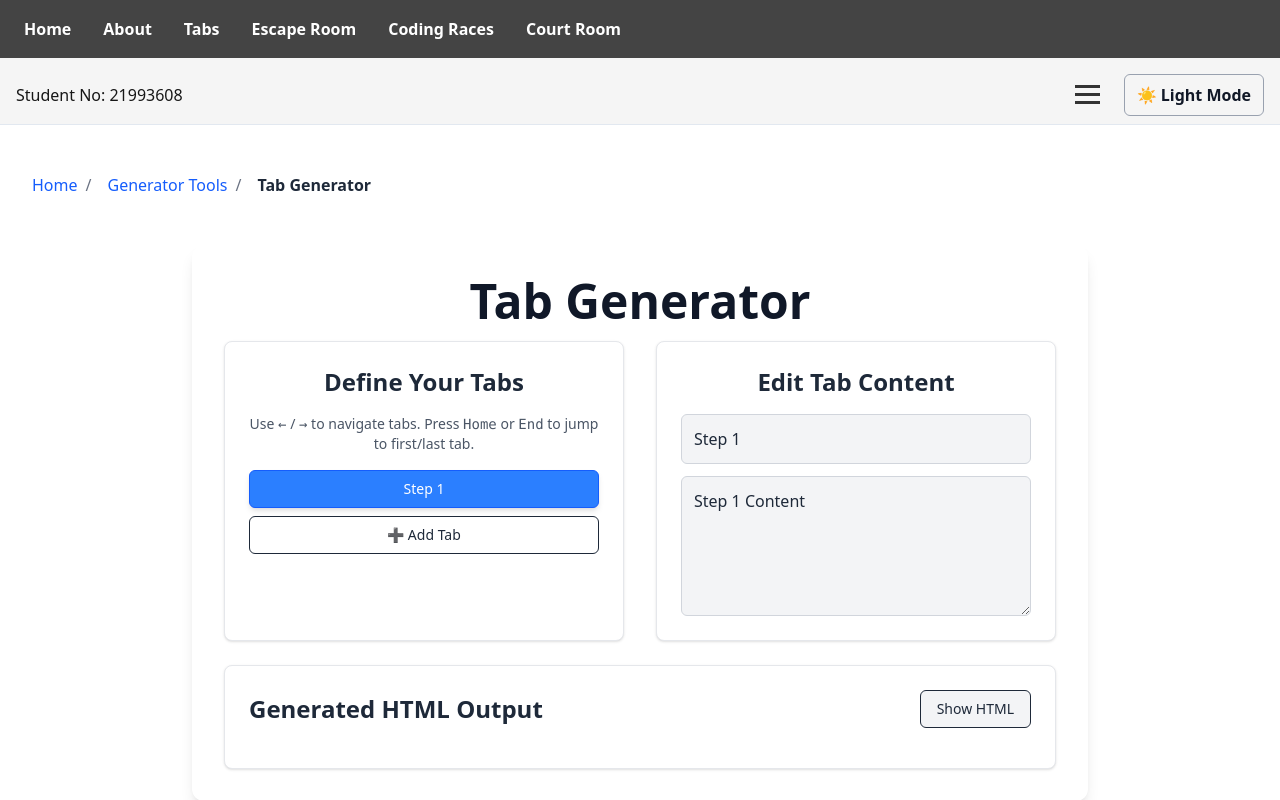
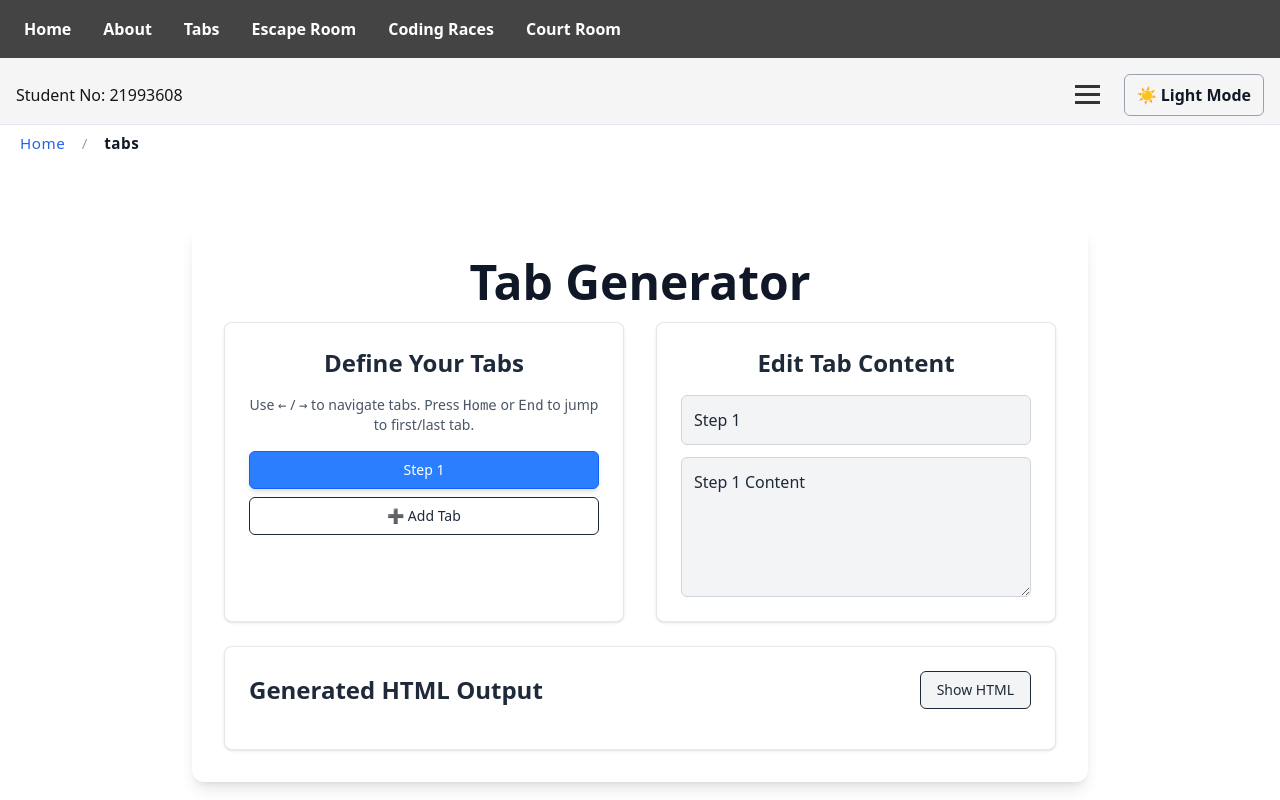
Before and after one commit to stephnewland/assignment-a1-p1-cse3cwa, a Next.js app: page /tabs in a window 1280 px wide. Shown: the top 800 px of the page. Built offline with nearby package versions, Linux system fonts and the light colour scheme.

Commit message:
fix to breadcrumbs and nav styling

```diff
--- a/app/about/page.tsx
+++ b/app/about/page.tsx
@@ -1,7 +1,6 @@
 "use client";
 
 import { useEffect } from "react";
-import Breadcrumbs from "@/components/Breadcrumbs";
 import Link from "next/link";
 import { useKeyboardNavigation } from "../../hooks/useKeyboardNavigation";
 
@@ -21,10 +20,6 @@ export default function AboutContent() {
       className="min-h-screen px-4 py-8"
       ref={containerRef as React.RefObject<HTMLDivElement>}
     >
-      {/* Breadcrumbs always top-left */}
-      <div className="text-left mb-4">
-        <Breadcrumbs />
-      </div>
       <div className="container mx-auto">
         <div className="max-w-4xl mx-auto bg-gray-50 dark:bg-gray-600 rounded-xl p-8 shadow-lg">
           <header className="mb-12 text-center pt-2 pb-1">
--- a/app/coding-races/page.tsx
+++ b/app/coding-races/page.tsx
@@ -1,7 +1,6 @@
 "use client";
 
 import { useEffect } from "react";
-import Breadcrumbs from "@/components/Breadcrumbs";
 import Link from "next/link";
 import { useKeyboardNavigation } from "../../hooks/useKeyboardNavigation";
 
@@ -18,19 +17,12 @@ export default function CodingRacesContent() {
 
   return (
     <>
-      {/* Breadcrumbs are outside the main container to ensure they are full width */}
-      <div className="text-left">
-        <Breadcrumbs />
-      </div>
-
-      {/* The main content area is now contained and centered */}
       <main
         ref={containerRef}
         role="main"
         aria-labelledby="coding-races-heading"
         className="container mx-auto px-4 py-8 space-y-6"
       >
-        {/* Screen reader instructions */}
         <div className="sr-only">
           <p>
             Use arrow keys to navigate between interactive elements, Home/End to
@@ -48,7 +40,6 @@ export default function CodingRacesContent() {
             <p>Please check back later for updates.</p>
           </div>
 
-          {/* Feature preview section */}
           <section
             aria-labelledby="preview-heading"
             className="mt-8 space-y-4 p-6 bg-gradient-to-br from-blue-50 to-purple-50 dark:from-blue-900/20 dark:to-purple-900/20 rounded-lg border"
@@ -92,7 +83,6 @@ export default function CodingRacesContent() {
             </div>
           </section>
 
-          {/* Interactive navigation section */}
           <section
             aria-labelledby="navigation-heading"
             className="mt-8 space-y-4 p-6 bg-gray-50 dark:bg-gray-800 rounded-lg border"
@@ -154,7 +144,6 @@ export default function CodingRacesContent() {
             </div>
           </section>
 
-          {/* Beta signup section */}
           <section
             aria-labelledby="beta-heading"
             className="mt-6 p-4 bg-gradient-to-r from-green-50 to-blue-50 dark:from-green-900/20 dark:to-blue-900/20 border border-green-200 dark:border-green-700 rounded-lg"
--- a/app/court-room/page.tsx
+++ b/app/court-room/page.tsx
@@ -1,7 +1,6 @@
 "use client";
 
 import { useEffect } from "react";
-import Breadcrumbs from "@/components/Breadcrumbs";
 import Link from "next/link";
 import { useKeyboardNavigation } from "@/hooks/useKeyboardNavigation";
 
@@ -18,11 +17,6 @@ export default function CourtRoomContent() {
 
   return (
     <>
-      {/* Breadcrumbs are outside the main container to ensure they are full width */}
-      <div className="text-left">
-        <Breadcrumbs />
-      </div>
-
       {/* The main content area is now contained and centered */}
       <main
         ref={containerRef}
--- a/app/escape-room/page.tsx
+++ b/app/escape-room/page.tsx
@@ -1,7 +1,6 @@
 "use client";
 
 import { useEffect } from "react";
-import Breadcrumbs from "@/components/Breadcrumbs";
 import Link from "next/link";
 import { useKeyboardNavigation } from "../../hooks/useKeyboardNavigation";
 
@@ -18,11 +17,6 @@ export default function EscapeRoomContent() {
 
   return (
     <>
-      {/* Breadcrumbs are outside the main container to ensure they are full width */}
-      <div className="text-left">
-        <Breadcrumbs />
-      </div>
-
       {/* The main content area is now contained and centered */}
       <main
         ref={containerRef}
--- a/app/layout.tsx
+++ b/app/layout.tsx
@@ -3,6 +3,7 @@ import { Geist, Geist_Mono } from "next/font/google";
 import "./globals.css";
 import Header from "../components/Header";
 import Footer from "../components/Footer";
+import Breadcrumbs from "../components/Breadcrumbs";
 
 const geistSans = Geist({
   variable: "--font-geist-sans",
@@ -34,7 +35,11 @@ export default function RootLayout({
       >
         <Header studentNumber={studentNumber} />
 
-        {/* Main content - removed fixed background to allow pages to control their own backgrounds */}
+        {/* Change to a full-width container to fix the positioning */}
+        <div className="w-full px-4 py-2">
+          <Breadcrumbs />
+        </div>
+
         <main className="flex-grow">{children}</main>
 
         <Footer studentName={studentName} studentNumber={studentNumber} />
--- a/components/Breadcrumbs.tsx
+++ b/components/Breadcrumbs.tsx
@@ -8,6 +8,11 @@ export default function Breadcrumbs() {
   const pathname = usePathname();
   const segments = pathname.split("/").filter(Boolean);
   const breadcrumbRef = useRef<HTMLOListElement>(null);
+
+  // Conditional check to hide breadcrumbs on the home page
+  if (pathname === "/") {
+    return null;
+  }
 
   const handleKeyDown = (e: React.KeyboardEvent, href?: string) => {
     if (!breadcrumbRef.current) return;
@@ -53,7 +58,7 @@ export default function Breadcrumbs() {
     <nav
       aria-label="Breadcrumb navigation"
       role="navigation"
-      className="text-sm mb-4"
+      className="text-sm mb-0"
     >
       <p className="sr-only">
         Navigate breadcrumbs with arrow keys, Home, or End. Press Enter to
--- a/components/TabGenerator.tsx
+++ b/components/TabGenerator.tsx
@@ -1,42 +1,6 @@
 "use client";
 
 import { useState, useEffect } from "react";
-
-// The Breadcrumbs component is defined here to resolve the compilation error.
-const Breadcrumbs = () => {
-  return (
-    <nav
-      className="text-gray-500 dark:text-gray-400 p-4"
-      aria-label="Breadcrumbs"
-    >
-      <ol className="list-none p-0 inline-flex space-x-2">
-        <li className="flex items-center">
-          <a
-            href="#"
-            className="text-blue-600 dark:text-blue-400 hover:underline"
-          >
-            Home
-          </a>
-          <span className="mx-2">/</span>
-        </li>
-        <li className="flex items-center">
-          <a
-            href="#"
-            className="text-blue-600 dark:text-blue-400 hover:underline"
-          >
-            Generator Tools
-          </a>
-          <span className="mx-2">/</span>
-        </li>
-        <li className="flex items-center">
-          <span className="text-gray-800 dark:text-gray-200 font-semibold">
-            Tab Generator
-          </span>
-        </li>
-      </ol>
-    </nav>
-  );
-};
 
 interface Tab {
   id: number;
@@ -260,11 +224,7 @@ ${contents}
         isDarkMode ? "bg-gray-900 text-gray-100" : "bg-white text-gray-900"
       }`}
     >
-      <div className="flex justify-between items-start px-4 py-8">
-        <div className="text-left">
-          <Breadcrumbs />
-        </div>
-      </div>
+      <div className="flex justify-between items-start px-4 py-8"></div>
 
       <div className="container mx-auto">
         {/* The main content card, now explicitly using isDarkMode for background color */}
```
